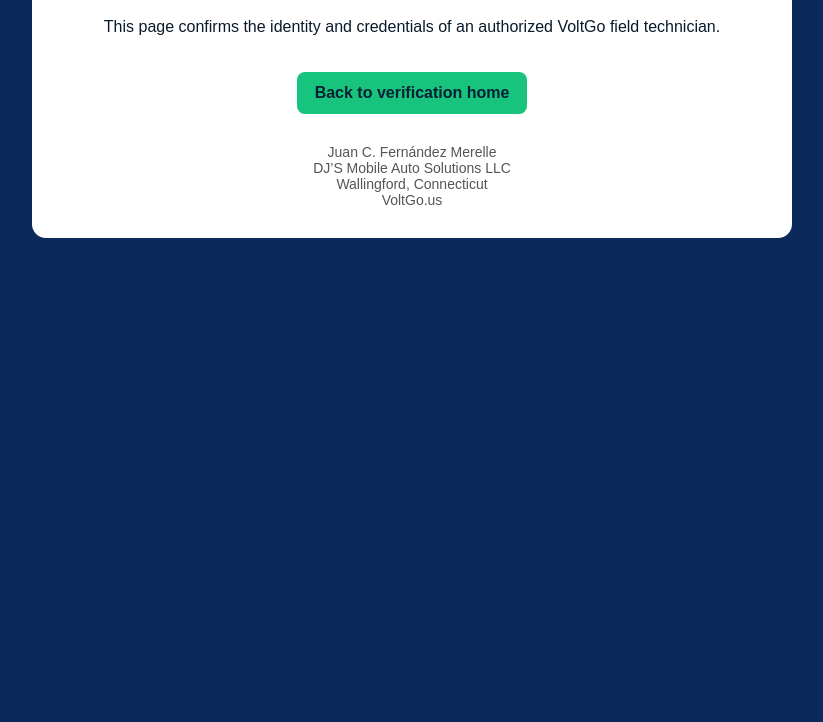
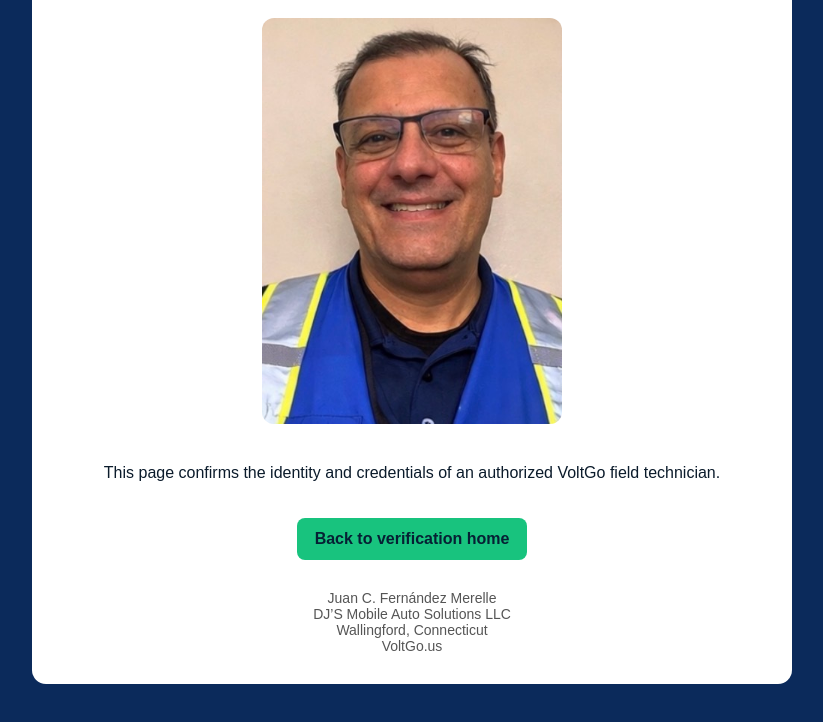
Before and after one commit to djsmobileauto-arch/voltgo-verify, a plain HTML site: page juan.html in a window 1280 px wide. Shown: the part 110-832 px from the top of the page, without its empty margins (228-1051 px from the left). Before the commit the page ends 800 px from the top, so only its background shows below. Drawn offline with Linux system fonts and the light colour scheme.

Commit message:
Update juan.html

```diff
--- a/juan.html
+++ b/juan.html
@@ -44,6 +44,8 @@
 <body>
 <div class="card">
   <h1>VoltGo Field Technician Verification</h1>
+  <img src="juan.jpg" style="width:300px;border-radius:12px;margin-bottom:20px;">
+
   <p>This page confirms the identity and credentials of an authorized VoltGo field technician.</p>
 
   <a href="./">Back to verification home</a>
```
